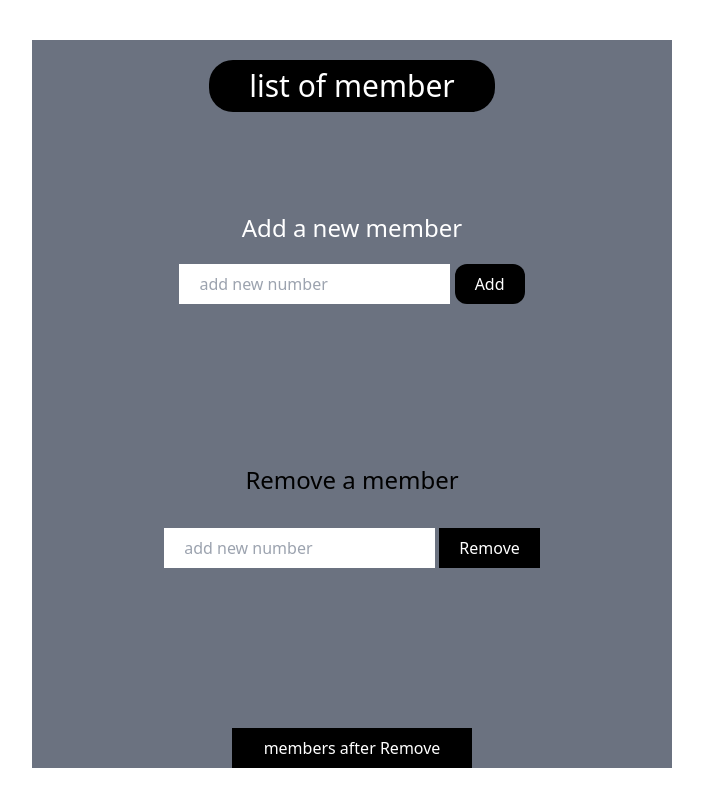
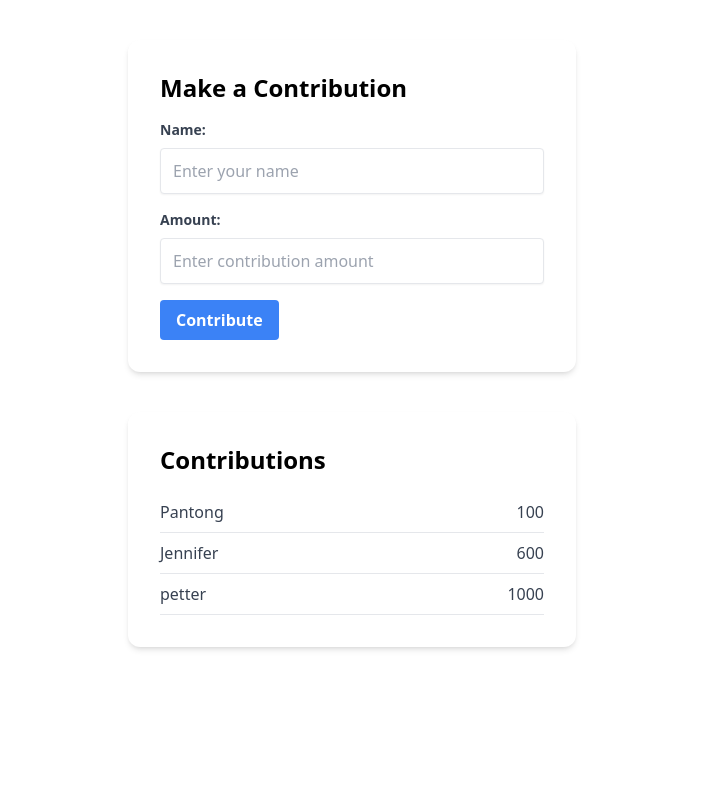
Before and after one commit to olawale3334/adashe, a website: page dist/index.html in a window 1280 px wide. Shown: the whole page, without its empty margins (288-991 px from the left). Drawn offline with Linux system fonts and the light colour scheme.

Commit message:
new added

```diff
--- a/dist/index.html
+++ b/dist/index.html
@@ -7,7 +7,7 @@
     <title>Adashe</title>
 </head>
 <body>
-    <div class="bg-gray-500 mt-10 h-full w-[50vw] mx-auto pt-5">
+    <!-- <div class="bg-gray-500 mt-10 h-full w-[50vw] mx-auto pt-5">
         <div class=" mb-20 text-center">
             <button class=" mb-5  bg-black px-10 py-2 rounded-3xl text-3xl text-white">list of member</button>
 
@@ -31,7 +31,44 @@
          </div>
 
 
-    </div>
+    </div>      -->
+
+    <div class="max-w-md mx-auto mt-10 p-8 bg-white rounded-xl shadow-md">
+        <h2 class="text-2xl font-bold mb-4">Make a Contribution</h2>
+        <form>
+          <div class="mb-4">
+            <label class="block text-gray-700 text-sm font-bold mb-2" for="name">Name:</label>
+            <input class="shadow-sm appearance-none border rounded w-full py-3 px-3 text-gray-700 leading-tight focus:outline-none focus:shadow-outline" id="name" type="text" placeholder="Enter your name">
+          </div>
+          <div class="mb-4">
+            <label class="block text-gray-700 text-sm font-bold mb-2" for="amount">Amount:</label>
+            <input class="shadow-sm appearance-none border rounded w-full py-3 px-3 text-gray-700 leading-tight focus:outline-none focus:shadow-outline" id="amount" type="number" placeholder="Enter contribution amount">
+          </div>
+          <button class="bg-blue-500 hover:bg-blue-700 text-white font-bold py-2 px-4 rounded focus:outline-none focus:shadow-outline" type="submit">Contribute</button>
+        </form>
+      </div>
+
+
+
+
+      <div class="max-w-md mx-auto mt-10 p-8 bg-white rounded-xl shadow-md">
+        <h2 class="text-2xl font-bold mb-4">Contributions</h2>
+    <ul>
+        <li class="flex justify-between py-2 border-b border-gray-200">
+            <span class="text-gray-700">Pantong</span>
+            <span class="text-gray-700">100</span>
+        </li>
+        <li class="flex justify-between py-2 border-b border-gray-200">
+            <span class="text-gray-700">Jennifer</span>
+            <span class="text-gray-700">600</span>
+        </li>
+        <li class="flex justify-between py-2 border-b border-gray-200 ">
+           <span class="text-gray-700">petter</span>
+            <span class="text-gray-700">1000</span>
+        </li>
+    </ul>
+      </div>
+
  </body>
 
 </html>
```
Also changed, not shown: dist/style.css.
